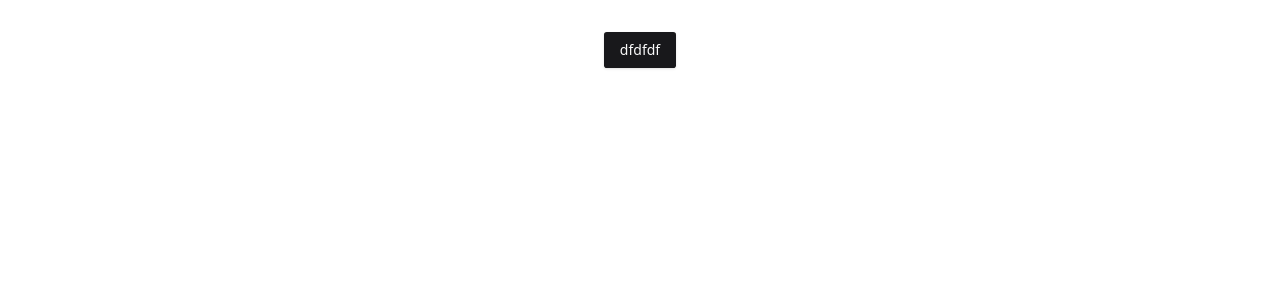
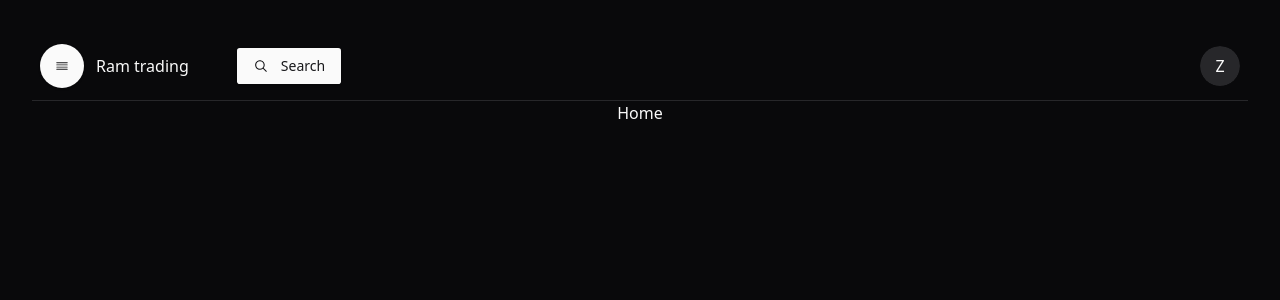
Before and after one commit to sunil-singh-j/Trading-platform, a React (Vite) app in the folder my-app/: page / in a window 1280 px wide. Shown: the top 300 px of the page. Built offline with nearby package versions, Linux system fonts and the light colour scheme.

Commit message:
static nav bar done

```diff
--- a/my-app/package.json
+++ b/my-app/package.json
@@ -10,6 +10,9 @@
     "preview": "vite preview"
   },
   "dependencies": {
+    "@radix-ui/react-avatar": "^1.1.4",
+    "@radix-ui/react-dialog": "^1.1.7",
+    "@radix-ui/react-icons": "^1.3.2",
     "@radix-ui/react-slot": "^1.2.0",
     "class-variance-authority": "^0.7.1",
     "clsx": "^2.1.1",
--- a/my-app/src/App.jsx
+++ b/my-app/src/App.jsx
@@ -1,14 +1,17 @@
 import { useState } from 'react'
 import { Button } from './components/ui/button';
-
+import Home from './page/Home/Home';
 import './App.css'
+import Navbar from './page/Navbar/Navbar';
 
 function App() {
-  const [count, setCount] = useState(0)
+
 
   return (
     <>
-     <Button>dfdfdf</Button>
+
+     <Navbar></Navbar>
+     <Home></Home>
     </>
   )
 }
--- /dev/null
+++ b/my-app/src/Sidebar.jsx
@@ -0,0 +1,38 @@
+import { ActivityLogIcon, BookmarkIcon, DashboardIcon, ExitIcon, HomeIcon, PersonIcon } from '@radix-ui/react-icons'
+import { CreditCardIcon, Icon, LandmarkIcon, WalletIcon } from 'lucide-react'
+import path from 'path'
+import React from 'react'
+import { Button } from './components/ui/button'
+import { SheetClose, SheetContent } from './components/ui/sheet'
+const menu=[
+    {name:"Home",path:"/",icon:<HomeIcon className='h-6 w-6'></HomeIcon>},
+    {name:"Protfolio",path:"/portfolio",icon:<DashboardIcon className='h-6 w-6'></DashboardIcon>},
+    {name:"Watchlist",path:"/watchlist",icon:<BookmarkIcon className='h-6 w-6'></BookmarkIcon>},
+    {name:"Activity",path:"/activity",icon:<ActivityLogIcon className='h-6 w-6'></ActivityLogIcon>},
+    {name:"Wallet",path:"/wallet",icon:<WalletIcon className='h-6 w-6'></WalletIcon>},
+    {name:"Payment Details",path:"/payment-details",icon:<LandmarkIcon className='h-6 w-6'></LandmarkIcon>},
+    {name:"Withdrawal",path:"/withdrawal",icon:<CreditCardIcon className='h-6 w-6'></CreditCardIcon>},
+    {name:"Profile",path:"/profile",icon:<PersonIcon className='h-6 w-6'></PersonIcon>},
+    {name:"Logout",path:"/",icon:<ExitIcon className='h-6 w-6'></ExitIcon>},
+]
+const Sidebar = () => {
+  return (
+    <div className='mt-10 space-y-5'>
+        {menu.map((item)=>(
+            <div key={item.name}>
+                <SheetClose className='w-full' >
+                <Button variant="outline" className="flex items-center gap-5 py-6 w-full">
+                     <span className='w-8'>
+                        {item.icon}
+                      </span>
+                     <p>item.name</p>
+                 </Button>
+                </SheetClose>
+            </div>
+        ))}
+
+    </div>
+  )
+}
+
+export default Sidebar
--- /dev/null
+++ b/my-app/src/components/ui/avatar.jsx
@@ -0,0 +1,33 @@
+import * as React from "react"
+import * as AvatarPrimitive from "@radix-ui/react-avatar"
+
+import { cn } from "@/lib/utils"
+
+const Avatar = React.forwardRef(({ className, ...props }, ref) => (
+  <AvatarPrimitive.Root
+    ref={ref}
+    className={cn("relative flex h-10 w-10 shrink-0 overflow-hidden rounded-full", className)}
+    {...props} />
+))
+Avatar.displayName = AvatarPrimitive.Root.displayName
+
+const AvatarImage = React.forwardRef(({ className, ...props }, ref) => (
+  <AvatarPrimitive.Image
+    ref={ref}
+    className={cn("aspect-square h-full w-full", className)}
+    {...props} />
+))
+AvatarImage.displayName = AvatarPrimitive.Image.displayName
+
+const AvatarFallback = React.forwardRef(({ className, ...props }, ref) => (
+  <AvatarPrimitive.Fallback
+    ref={ref}
+    className={cn(
+      "flex h-full w-full items-center justify-center rounded-full bg-muted",
+      className
+    )}
+    {...props} />
+))
+AvatarFallback.displayName = AvatarPrimitive.Fallback.displayName
+
+export { Avatar, AvatarImage, AvatarFallback }
--- /dev/null
+++ b/my-app/src/components/ui/sheet.jsx
@@ -0,0 +1,108 @@
+import * as React from "react"
+import * as SheetPrimitive from "@radix-ui/react-dialog"
+import { cva } from "class-variance-authority";
+import { X } from "lucide-react"
+
+import { cn } from "@/lib/utils"
+
+const Sheet = SheetPrimitive.Root
+
+const SheetTrigger = SheetPrimitive.Trigger
+
+const SheetClose = SheetPrimitive.Close
+
+const SheetPortal = SheetPrimitive.Portal
+
+const SheetOverlay = React.forwardRef(({ className, ...props }, ref) => (
+  <SheetPrimitive.Overlay
+    className={cn(
+      "fixed inset-0 z-50 bg-black/80  data-[state=open]:animate-in data-[state=closed]:animate-out data-[state=closed]:fade-out-0 data-[state=open]:fade-in-0",
+      className
+    )}
+    {...props}
+    ref={ref} />
+))
+SheetOverlay.displayName = SheetPrimitive.Overlay.displayName
+
+const sheetVariants = cva(
+  "fixed z-50 gap-4 bg-background p-6 shadow-lg transition ease-in-out data-[state=closed]:duration-300 data-[state=open]:duration-500 data-[state=open]:animate-in data-[state=closed]:animate-out",
+  {
+    variants: {
+      side: {
+        top: "inset-x-0 top-0 border-b data-[state=closed]:slide-out-to-top data-[state=open]:slide-in-from-top",
+        bottom:
+          "inset-x-0 bottom-0 border-t data-[state=closed]:slide-out-to-bottom data-[state=open]:slide-in-from-bottom",
+        left: "inset-y-0 left-0 h-full w-3/4 border-r data-[state=closed]:slide-out-to-left data-[state=open]:slide-in-from-left sm:max-w-sm",
+        right:
+          "inset-y-0 right-0 h-full w-3/4 border-l data-[state=closed]:slide-out-to-right data-[state=open]:slide-in-from-right sm:max-w-sm",
+      },
+    },
+    defaultVariants: {
+      side: "right",
+    },
+  }
+)
+
+const SheetContent = React.forwardRef(({ side = "right", className, children, ...props }, ref) => (
+  <SheetPortal>
+    <SheetOverlay />
+    <SheetPrimitive.Content ref={ref} className={cn(sheetVariants({ side }), className)} {...props}>
+      <SheetPrimitive.Close
+        className="absolute right-4 top-4 rounded-sm opacity-70 ring-offset-background transition-opacity hover:opacity-100 focus:outline-none focus:ring-2 focus:ring-ring focus:ring-offset-2 disabled:pointer-events-none data-[state=open]:bg-secondary">
+        <X className="h-4 w-4" />
+        <span className="sr-only">Close</span>
+      </SheetPrimitive.Close>
+      {children}
+    </SheetPrimitive.Content>
+  </SheetPortal>
+))
+SheetContent.displayName = SheetPrimitive.Content.displayName
+
+const SheetHeader = ({
+  className,
+  ...props
+}) => (
+  <div
+    className={cn("flex flex-col space-y-2 text-center sm:text-left", className)}
+    {...props} />
+)
+SheetHeader.displayName = "SheetHeader"
+
+const SheetFooter = ({
+  className,
+  ...props
+}) => (
+  <div
+    className={cn("flex flex-col-reverse sm:flex-row sm:justify-end sm:space-x-2", className)}
+    {...props} />
+)
+SheetFooter.displayName = "SheetFooter"
+
+const SheetTitle = React.forwardRef(({ className, ...props }, ref) => (
+  <SheetPrimitive.Title
+    ref={ref}
+    className={cn("text-lg font-semibold text-foreground", className)}
+    {...props} />
+))
+SheetTitle.displayName = SheetPrimitive.Title.displayName
+
+const SheetDescription = React.forwardRef(({ className, ...props }, ref) => (
+  <SheetPrimitive.Description
+    ref={ref}
+    className={cn("text-sm text-muted-foreground", className)}
+    {...props} />
+))
+SheetDescription.displayName = SheetPrimitive.Description.displayName
+
+export {
+  Sheet,
+  SheetPortal,
+  SheetOverlay,
+  SheetTrigger,
+  SheetClose,
+  SheetContent,
+  SheetHeader,
+  SheetFooter,
+  SheetTitle,
+  SheetDescription,
+}
--- a/my-app/src/index.css
+++ b/my-app/src/index.css
@@ -66,6 +66,6 @@
     @apply border-border;
   }
   body {
-    @apply bg-background text-foreground;
+    @apply bg-background text-foreground dark;
   }
 }
--- /dev/null
+++ b/my-app/src/page/Home/Home.jsx
@@ -0,0 +1,11 @@
+import React from 'react'
+
+function Home() {
+  return (
+    <div>
+      Home
+    </div>
+  )
+}
+
+export default Home
--- /dev/null
+++ b/my-app/src/page/Navbar/Navbar.jsx
@@ -0,0 +1,57 @@
+import { Avatar, AvatarFallback, AvatarImage } from '@/components/ui/avatar'
+import { Button } from '@/components/ui/button'
+import { Sheet, SheetContent, SheetDescription, SheetHeader, SheetTitle, SheetTrigger } from '@/components/ui/sheet'
+import Sidebar from '@/Sidebar'
+import {DragHandleHorizontalIcon, MagnifyingGlassIcon} from '@radix-ui/react-icons'
+import React from 'react'
+
+const Navbar = () => {
+  return (
+    <div className='px-2 py-3 border-b z-50 bg-background bg-opacity-0 sticky top-0 left-0 right-0 flex justify-between  items-center'>
+        <div className='flex items-center gap-3'>
+        <Sheet>
+  <SheetTrigger>
+    <Button varient="ghost" size="icon" className="rounded-full h-11 w-11 ">
+        <DragHandleHorizontalIcon className='h-7 w-7 '></DragHandleHorizontalIcon>
+    </Button>
+  </SheetTrigger>
+  <SheetContent className="w-72 border-r-0 flex flex-col justify-center " side="left">
+    <SheetHeader>
+      <SheetTitle>
+        <div className='text-3xl flex justify-center items-center gap-1'>
+
+            <Avatar>
+                <AvatarImage src="https://cdn.pixabay.com/photo/2021/
+04/30/16/47/binance-logo-6219389_1280.png"></AvatarImage>
+            </Avatar>
+            <div>
+                <span className='font-bold text-orange-700'>Ram</span>
+                <span>Trading</span>
+            </div>
+        </div>
+      </SheetTitle>
+
+    </SheetHeader>
+    <Sidebar></Sidebar>
+  </SheetContent>
+</Sheet>
+
+<p className='text-sm lg:text-base cursor-pointer'> Ram trading</p>
+      <div className='p-0 ml-9'>
+        <Button varient="outline" className="flex items-center gap-3">
+            <MagnifyingGlassIcon></MagnifyingGlassIcon>
+            <span>Search</span>
+        </Button>
+      </div>
+
+        </div>
+        <div>
+            <Avatar>
+                <AvatarFallback>Z</AvatarFallback>
+            </Avatar>
+        </div>
+    </div>
+  )
+}
+
+export default Navbar
```
Also changed, not shown: 1 other file (tests, documents, lock files or other folders).
